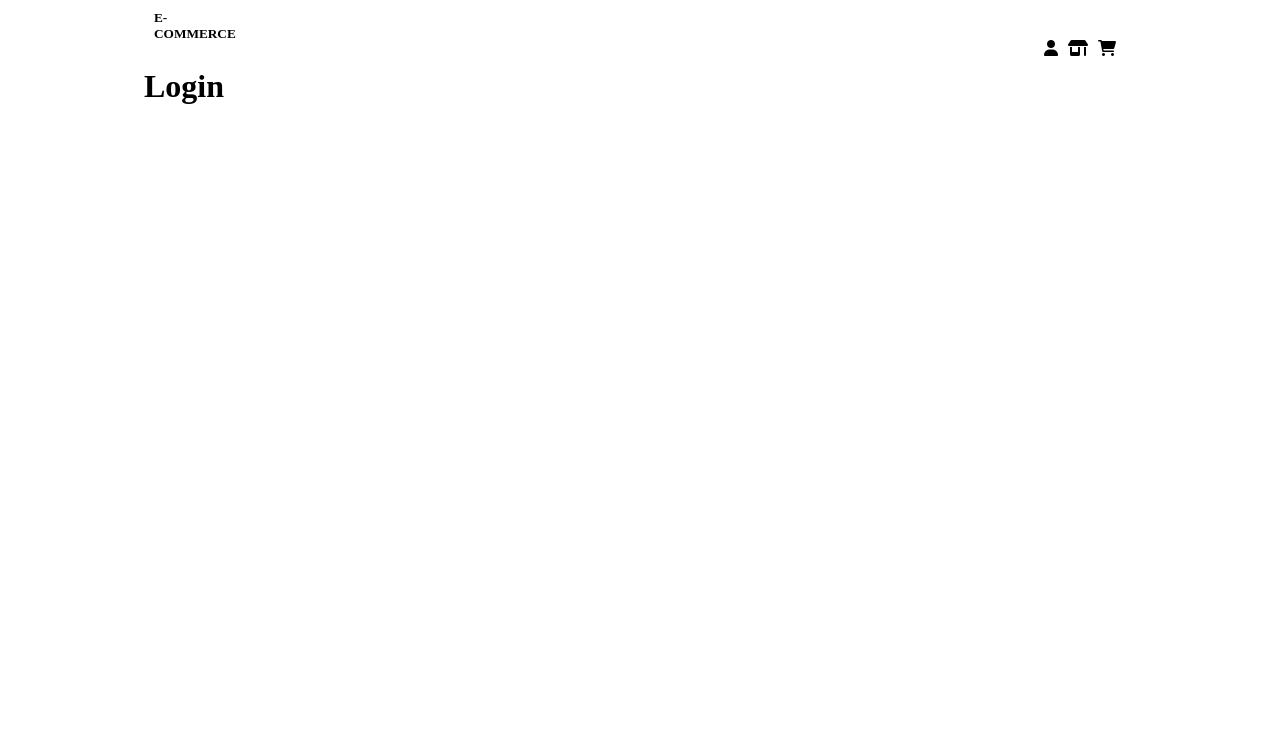
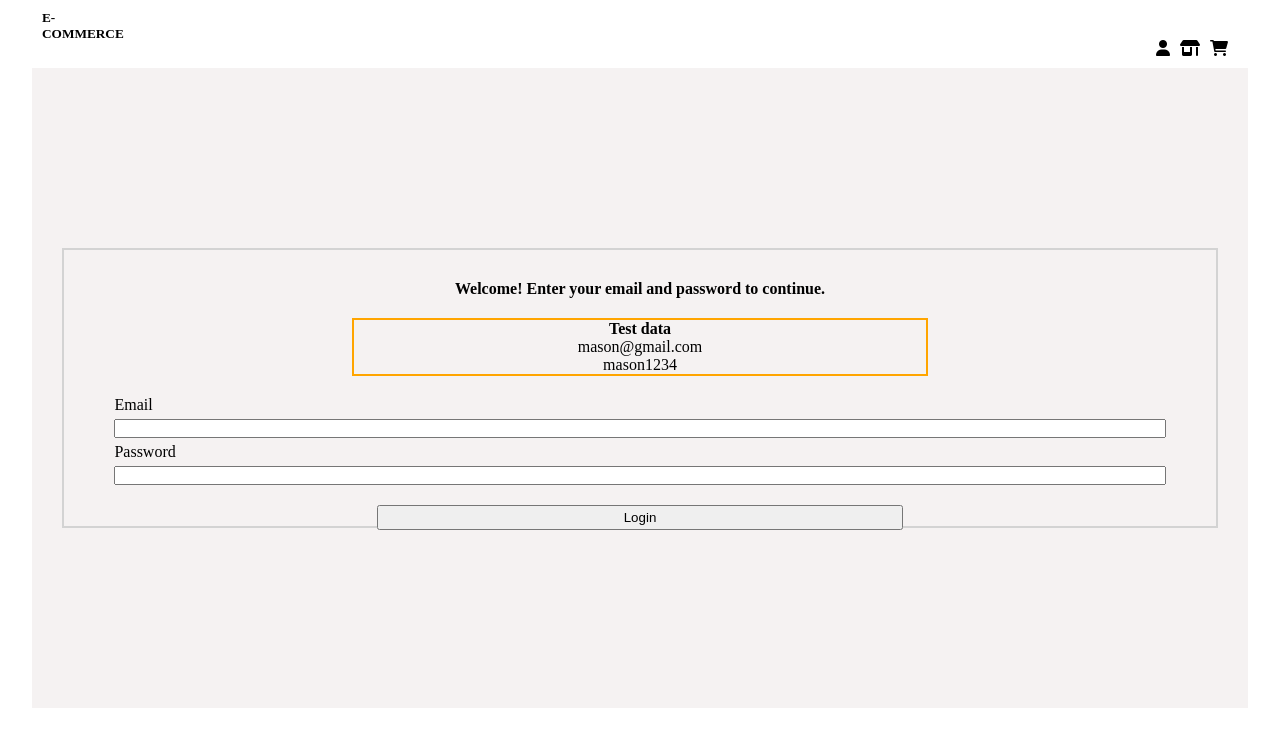
Before and after one commit to LuisHernandezL/e-commerce-react, a React (Create React App) app: page /#/login in a window 1280 px wide. Shown: the top 746 px of the page. Built offline with nearby package versions, Linux system fonts and the light colour scheme; sample sign-in values are in the browser's storage.

Commit message:
funcionalidad hasta las compras

```diff
--- a/src/App.css
+++ b/src/App.css
@@ -1,6 +1,5 @@
 .App {
   margin: auto;
-  max-width: 992px;
   min-height: 100vh;
   width: 95%;
 }
--- /dev/null
+++ b/src/assests/styles/login.css
@@ -0,0 +1,39 @@
+.login-wrapper{
+    height: 80vh;
+    background: rgba(240, 235, 235, 0.644);
+    display: flex;
+    justify-content: center;
+    align-items: center;
+}
+
+.login-container{
+    border: 2px solid lightgray;
+    width: 95%;
+    height: 35vh;
+    text-align: center;
+    padding: 30px 0;
+}
+
+.login-container h3{
+    font-size: medium;
+}
+
+.testData-container{
+    border: 2px solid orange;
+    width: 50%;
+    margin: 20px auto;
+}
+
+.form-container{
+    display: flex;
+    flex-direction: column;
+    padding: 0 50px;
+    text-align: start;
+    gap: 5px;
+}
+
+.form-container button{
+    width: 50%;
+    margin: 15px auto;
+    height: 25px;
+}
--- /dev/null
+++ b/src/assests/styles/purchases.css
@@ -0,0 +1,11 @@
+.purchases-wrapper{
+    height: auto;
+    background: rgba(240, 235, 235, 0.644);
+    display: flex;
+    justify-content: center;
+
+}
+
+.purchases-container{
+    border: 2px solid lightgray;
+}
--- a/src/componentes/Navbar.js
+++ b/src/componentes/Navbar.js
@@ -15,9 +15,9 @@ const Navbar = () => {
             <h5 onClick={toHome}>E-COMMERCE</h5>
 
             <ul className='list-navbar'>
-                <li onClick={toLogin}><i class="fa-solid fa-user"></i></li>
-                <li onClick={toPurchases}><i class="fa-solid fa-shop"></i></li>
-                <li><i class="fa-solid fa-cart-shopping"></i></li>
+                <li onClick={toLogin}><i className="fa-solid fa-user"></i></li>
+                <li onClick={toPurchases}><i className="fa-solid fa-shop"></i></li>
+                <li><i className="fa-solid fa-cart-shopping"></i></li>
             </ul>
 
         </header>
--- /dev/null
+++ b/src/componentes/PurchasesComponent.js
@@ -0,0 +1,26 @@
+import React from 'react';
+
+const PurchasesComponent = ({purchases}) => {
+    console.log(purchases);
+
+    const options = { year: 'numeric', month: 'long', day: 'numeric' };
+    const date = new Date(purchases.createdAt).toLocaleDateString('en-us', options);
+
+
+    return (
+        <div>
+
+            <div>
+                <h4>{date}</h4>
+                <ul>
+                    <li>{purchases.cart.products[0]?.title}</li>
+                    <li>$ {purchases.cart.products[0]?.price}</li>
+                    <li>Items: {purchases.cart.products[0]?.productsInCart.quantity}</li>
+                </ul>
+
+            </div>
+        </div>
+    );
+};
+
+export default PurchasesComponent;
--- a/src/pages/Login.js
+++ b/src/pages/Login.js
@@ -1,9 +1,54 @@
+import axios from 'axios';
 import React from 'react';
+import { useForm } from 'react-hook-form';
+import { useNavigate } from 'react-router-dom';
+import '../assests/styles/login.css'
 
 const Login = () => {
+    const baseUrl = 'https://ecommerce-api-react.herokuapp.com/api/v1';
+
+    const { register, handleSubmit} = useForm();
+    const navigate = useNavigate();
+
+    const submit = data =>{
+
+        axios.post(baseUrl+'/users/login',data)
+        .then(res=>{
+            localStorage.setItem('token',res.data.data.token);
+            navigate('/');
+            alert("Welcome!");
+        })
+        .catch(error=>{
+            if(error.response.status===404){
+                alert('Credentials are not valid ');
+            };
+        })
+
+    };
+
     return (
-        <div>
-            <h1>Login</h1>
+        <div className='login-wrapper'>
+            <div className='login-container'>
+                <h3>Welcome! Enter your email and password to continue.</h3>
+                <div className='testData-container'>
+                    <h4>Test data</h4>
+                    <div>
+                        <p>mason@gmail.com</p>
+                        <p>mason1234</p>
+                    </div>
+                </div>
+                <form onSubmit={handleSubmit(submit)} className='form-container'>
+                    <label htmlFor="email">Email</label>
+                    <input type="email" id='email' {...register("email")} />
+
+                    <label htmlFor="password">Password</label>
+                    <input type="password"  id='password' {...register("password")} />
+
+                    <button>Login</button>
+                </form>
+
+            </div>
+
         </div>
     );
 };
--- a/src/pages/Purchases.js
+++ b/src/pages/Purchases.js
@@ -1,9 +1,33 @@
-import React from 'react';
+import React, { useEffect } from 'react';
+import { useDispatch, useSelector } from 'react-redux';
+import PurchasesComponent from '../componentes/PurchasesComponent';
+import { getPurchases } from '../store/slices/purchases.slice';
+import '../assests/styles/purchases.css'
+
 
 const Purchases = () => {
+    const dispatch = useDispatch();
+
+    const purchasesList = useSelector(state=>state.purchases);
+
+
+    useEffect(()=>{
+        dispatch(getPurchases())
+    },[])
+
     return (
         <div>
             <h1>Purchases</h1>
+            <div className='purchases-wrapper'>
+                <div className='purchases-container'>
+                {
+                    purchasesList.map(purchases=>(
+                        <PurchasesComponent purchases={purchases} key={purchases.id}/>
+                    ))
+                }
+                </div>
+
+            </div>
         </div>
     );
 };
--- a/src/store/index.js
+++ b/src/store/index.js
@@ -1,8 +1,10 @@
 import { configureStore } from '@reduxjs/toolkit'
 import  products  from './slices/products.slices'
+import purchases from './slices/purchases.slice'
 
 export default configureStore({
     reducer: {
-        products
+        products,
+        purchases
     }
 })
--- /dev/null
+++ b/src/store/slices/purchases.slice.js
@@ -0,0 +1,26 @@
+import { createSlice } from '@reduxjs/toolkit';
+import axios from 'axios';
+import getConfig from '../../utils/getConfig';
+
+const baseUrl = 'https://ecommerce-api-react.herokuapp.com/api/v1';
+export const purchasesSlice = createSlice({
+    name: 'purchases',
+    initialState: [],
+    reducers: {
+        setPurchases:(state,action)=>{
+            return action.payload
+        }
+
+    }
+})
+
+export const { setPurchases } = purchasesSlice.actions;
+
+export const getPurchases = () => (dispatch) => {
+    /* dispatch(setIsLoading(true)); */
+    return axios.get(baseUrl+"/purchases",getConfig())
+        .then(res => dispatch(setPurchases(res.data.data.purchases)))
+        /* .finally(() => dispatch(setIsLoading(false))); */
+}
+
+export default purchasesSlice.reducer;
--- /dev/null
+++ b/src/utils/getConfig.js
@@ -0,0 +1,4 @@
+const getConfig = () => ({
+    headers: { Authorization: `Bearer ${localStorage.getItem("token")}` }
+});
+export default getConfig;
```
